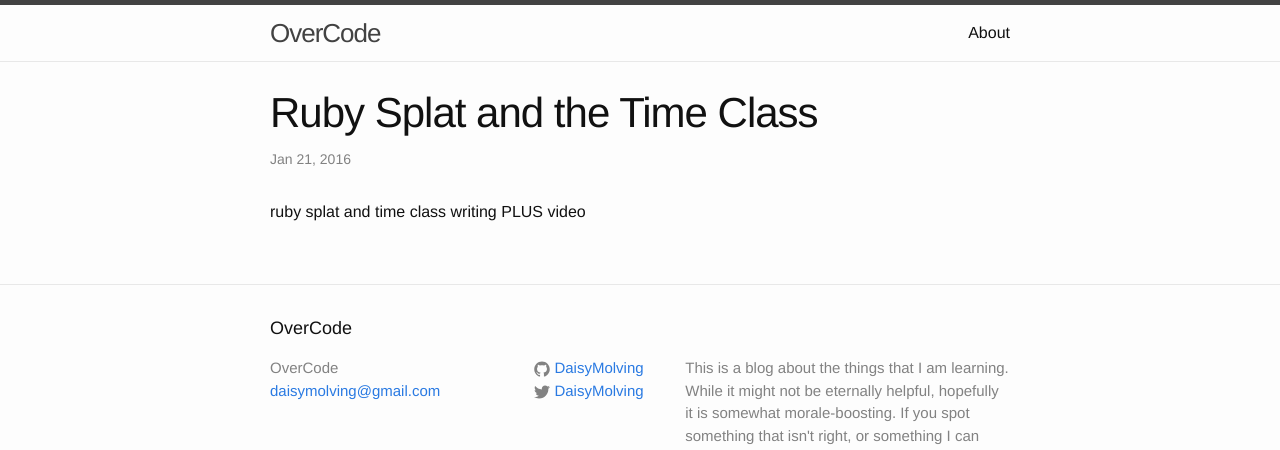
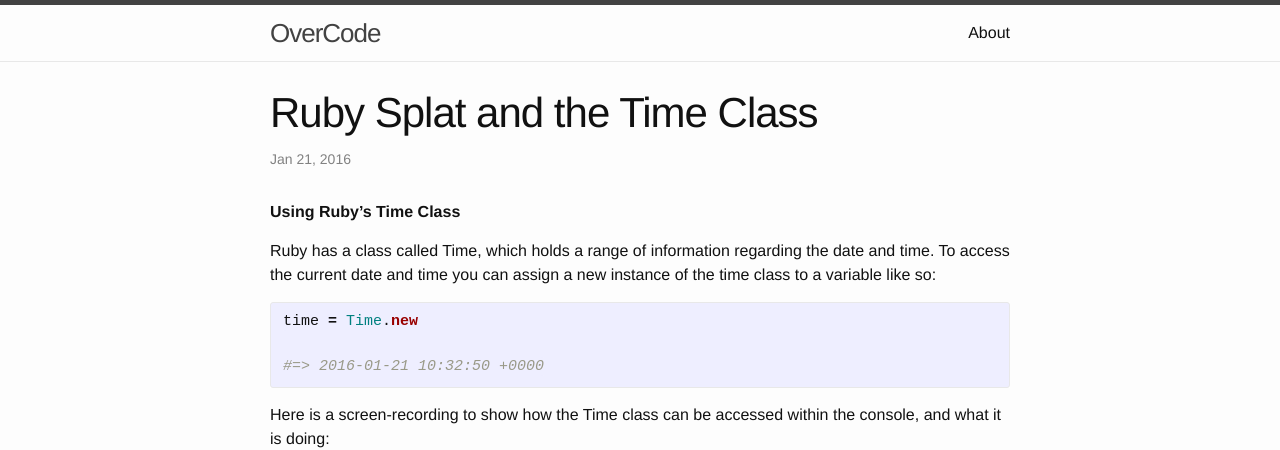
Before and after one commit to DaisyMolving/DaisyMolving.github.io, a Jekyll site: the page built from _posts/2016-01-21-splat-and-time.markdown, in a window 1280 px wide and 1400 px high. Shown: the top 450 px of the window. Built offline with Jekyll 4.4.1, drawn with Linux system fonts in a browser that asks for light colours; some of the changed text lies outside the part shown.

Commit message:
wrote iterative coding exercise and added image, began to write blogpost on time class and added video

```diff
--- a/_posts/2016-01-18-ruby-conditionals-also-regex.markdown
+++ b/_posts/2016-01-18-ruby-conditionals-also-regex.markdown
@@ -3,5 +3,3 @@ layout: post
 title:  "Conditionals and Regular Expressions"
 date:   2016-01-18 18:29:31 +0000
 ---
-
-pivotal labs iterative pairing test happened this day
--- a/_posts/2016-01-21-splat-and-time.markdown
+++ b/_posts/2016-01-21-splat-and-time.markdown
@@ -3,5 +3,40 @@ layout: post
 title:  "Ruby Splat and the Time Class"
 date:   2016-01-21 12:29:31 +0000
 ---
+<strong> Using Ruby's Time Class </strong>
 
-ruby splat and time class writing PLUS video
+Ruby has a class called Time, which holds a range of information regarding the date and time. To access the current date and time you can assign a new instance of the time class to a variable like so:
+
+{% highlight ruby %}
+
+time = Time.new
+
+#=> 2016-01-21 10:32:50 +0000
+
+{% endhighlight %}
+
+Here is a screen-recording to show how the Time class can be accessed within the console, and what it is doing:
+
+<div align="center">
+<video src="../../../../../../../assets/Time_class.m4v" width="700" height="400" style="padding: 0px;" frameBorder="0" allowFullScreen controls></video>
+</div>
+
+You can access different components in the Time class with different key words:
+
+
+{% highlight ruby %}
+
+time = Time.new
+
+time.year #=> year of the date
+time.month #=> month of the date (1 to 12)
+time.day #=> day of the date (1 to 31)
+time.wday #=> day of the week (0 to 6, where Sunday is 0)
+time.yday #=> day of the year (1 to 366)
+time.hour #=> hour of the day (0 to 23)
+time.min #=> min of the hour (0 to 59)
+time.sec #=> second of the minute (0 to 59)
+time.usec #=> microseconds (000000 to 999999)
+time.zone #=> timezone name (e.g. "UTC")
+
+{% endhighlight %}
```
Also changed, not shown: _posts/2016-01-18-iterative-coding-exercise.markdown (added, +24 -0 lines), assets/beginning-tdd.jpg (added), assets/multiples3and5_practise.jpg (added), 1 other file.
